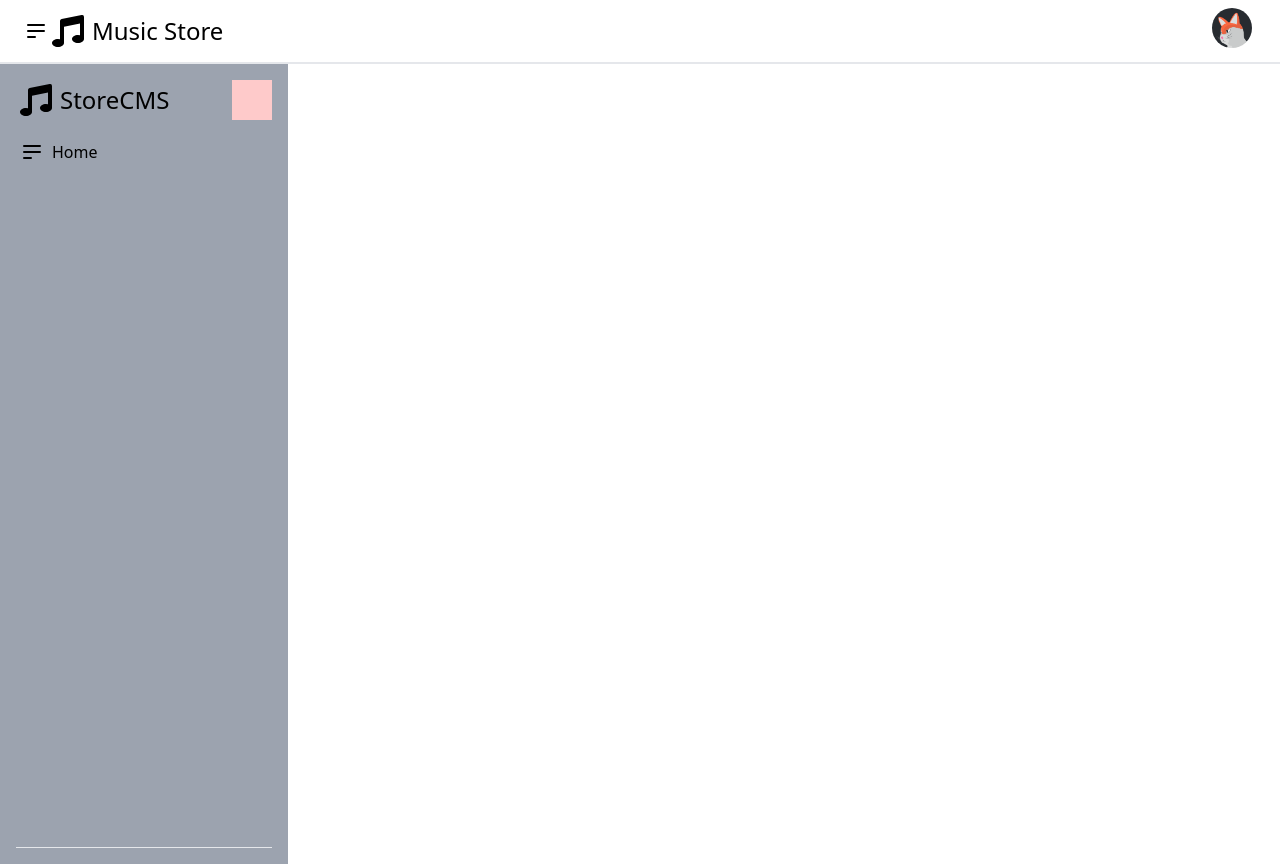
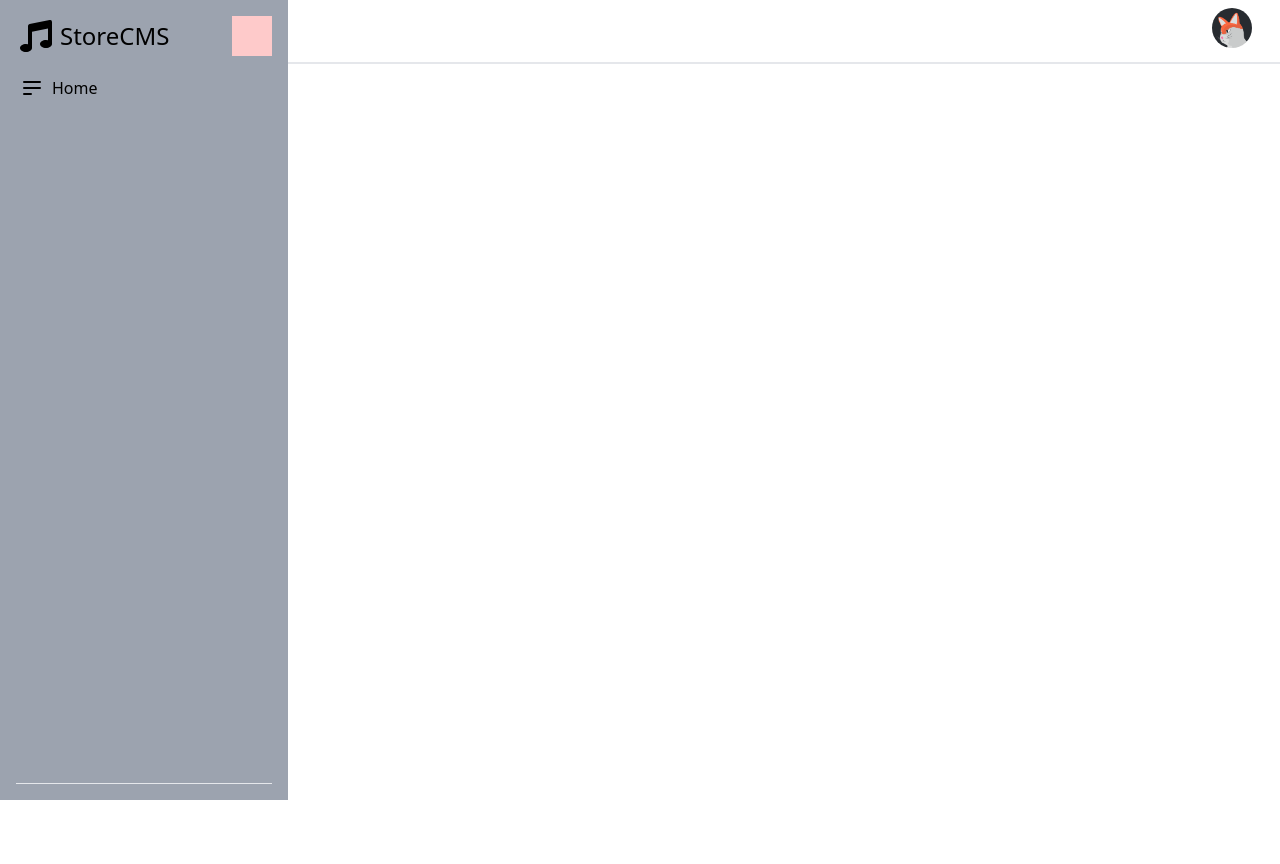
Before and after one commit to samueladitia95/music-store-admin, a Next.js app: page / in a window 1280 px wide. After the commit the page ends 800 px from the top, so only its background shows below. Built offline with nearby package versions, Linux system fonts and the light colour scheme.

Commit message:
Add context api for Sidebar component toggle

```diff
--- a/components/Navbar/index.tsx
+++ b/components/Navbar/index.tsx
@@ -1,7 +1,10 @@
 import type { NextPage } from "next";
 import Image from "next/image";
+import { useGlobalContext } from "../../context";
 
 const Navbar: NextPage = () => {
+  const { setIsSidebarOpen } = useGlobalContext();
+
   return (
     <nav className="sticky top-0 bg-gray border-b-2">
       <div className="px-6 py-2 mx-auto flex justify-between">
@@ -14,6 +17,7 @@ const Navbar: NextPage = () => {
             viewBox="0 0 24 24"
             stroke="currentColor"
             strokeWidth="2"
+            onClick={() => setIsSidebarOpen(true)}
           >
             <path
               strokeLinecap="round"
--- a/components/Sidebar/index.tsx
+++ b/components/Sidebar/index.tsx
@@ -1,9 +1,16 @@
 import type { NextPage } from "next";
 import Link from "next/link";
+import { useGlobalContext } from "../../context";
 
 const Sidebar: NextPage = () => {
+  const { isSidebarOpen, setIsSidebarOpen } = useGlobalContext();
+
   return (
-    <div className="h-screen w-72">
+    <div
+      className={`h-screen w-72 z-40 overflow-y-auto transform transition duration-200 ease-in-out fixed top-0 ${
+        !isSidebarOpen ? "-translate-x-full" : ""
+      }`}
+    >
       <div className="bg-gray-400  flex flex-col min-h-screen w-72 p-4">
         {/* Header  */}
         <div className="flex justify-between">
@@ -27,6 +34,7 @@ const Sidebar: NextPage = () => {
             className="h-10 w-10 bg-red-200"
             viewBox="0 0 20 20"
             fill="currentColor"
+            onClick={() => setIsSidebarOpen(false)}
           >
             <path d="M6 18L18 6M6 6l12 12" />
           </svg>
--- /dev/null
+++ b/context/index.tsx
@@ -0,0 +1,21 @@
+import { createContext, useState, ReactNode, useContext, Context } from "react";
+import { GlobalContextType } from "./type";
+
+export const GlobalContext: Context<GlobalContextType> =
+  createContext<GlobalContextType>({
+    isSidebarOpen: true,
+    setIsSidebarOpen: () => {},
+  });
+
+export const useGlobalContext = (): GlobalContextType =>
+  useContext(GlobalContext);
+
+export const GlobalProvider = ({ children }: { children: ReactNode }) => {
+  const [isSidebarOpen, setIsSidebarOpen] = useState<boolean>(true);
+
+  return (
+    <GlobalContext.Provider value={{ isSidebarOpen, setIsSidebarOpen }}>
+      {children}
+    </GlobalContext.Provider>
+  );
+};
--- /dev/null
+++ b/context/type.d.ts
@@ -0,0 +1,4 @@
+export type GlobalContextType = {
+  isSidebarOpen: boolean;
+  setIsSidebarOpen: (isSidebarOpen: boolean) => void;
+};
--- a/pages/index.tsx
+++ b/pages/index.tsx
@@ -1,13 +1,17 @@
 import type { NextPage } from "next";
 import { Fragment } from "react";
+import { GlobalProvider } from "../context";
+
 import Navbar from "../components/Navbar";
 import Sidebar from "../components/Sidebar";
 
 const Home: NextPage = () => {
   return (
     <Fragment>
-      <Navbar />
-      <Sidebar />
+      <GlobalProvider>
+        <Navbar />
+        <Sidebar />
+      </GlobalProvider>
     </Fragment>
   );
 };
```
Also changed, not shown: .eslintrc.json.
